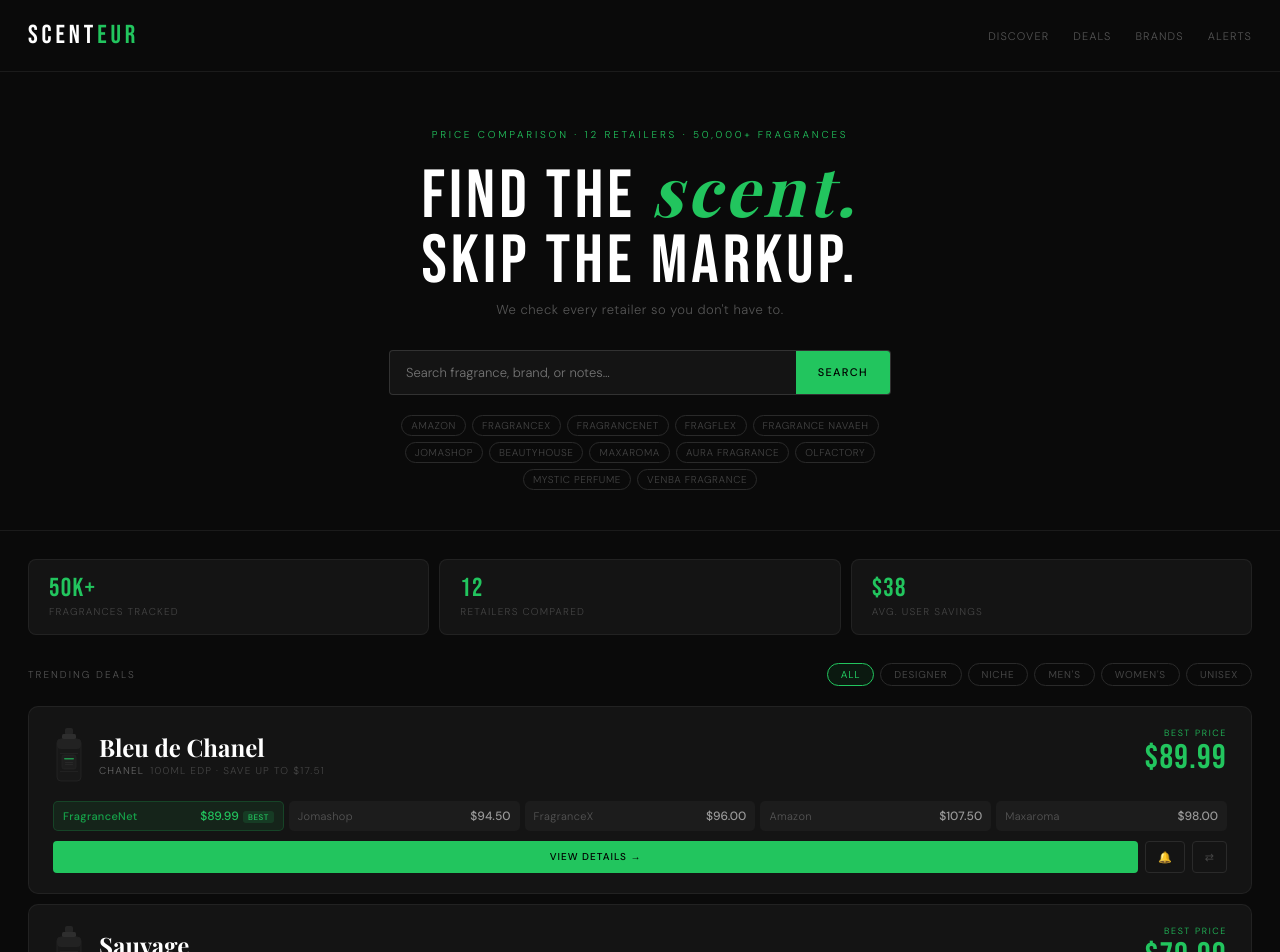
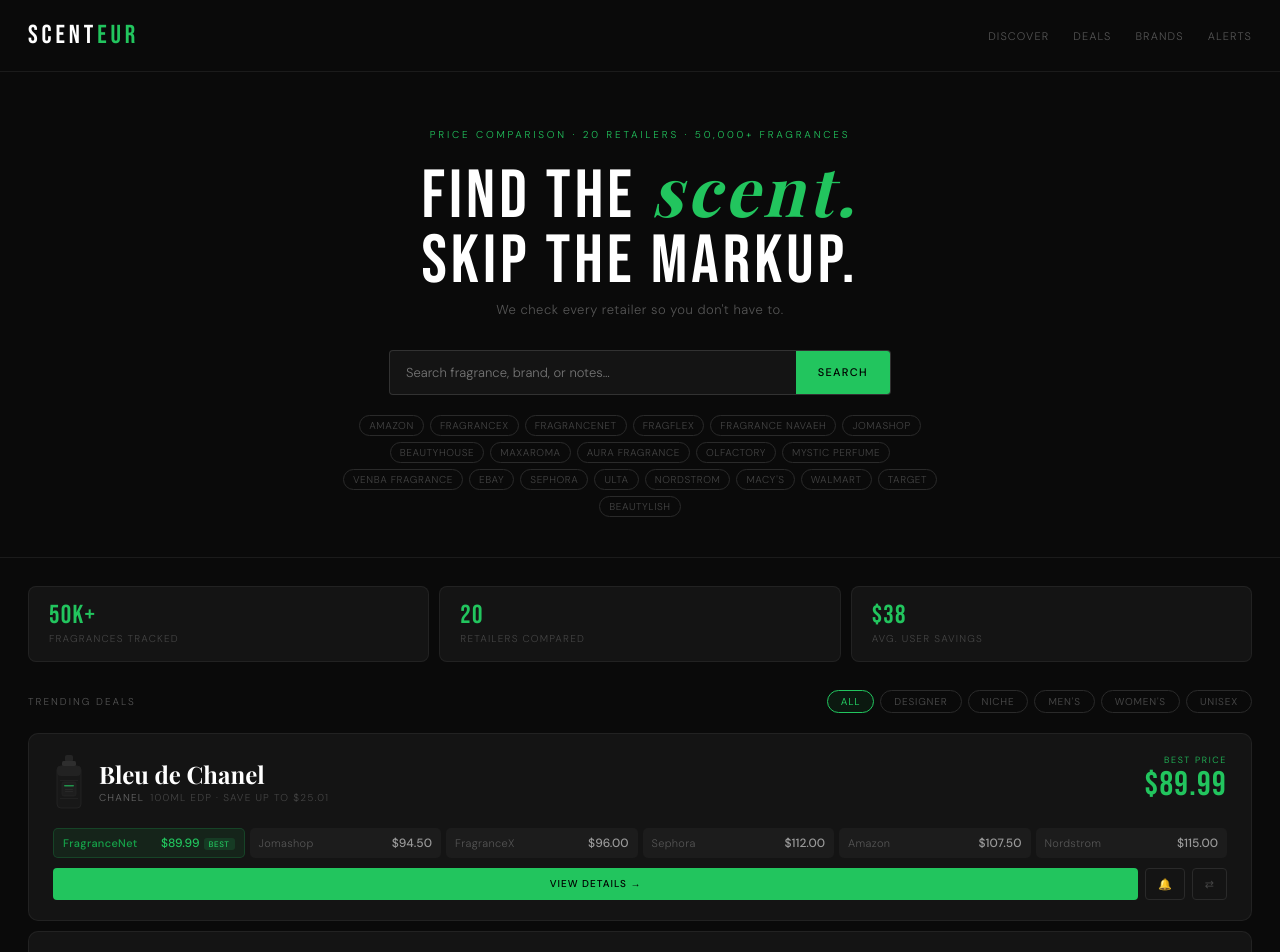
Before and after one commit to scenteur/scenteur, a React (Create React App) app: page / in a window 1280 px wide. Shown: the top 952 px of the page. Built offline with nearby package versions, Linux system fonts and the light colour scheme; a web font is replaced by a local one.

Commit message:
Add 20 retailers and expanded catalog

```diff
--- a/src/App.js
+++ b/src/App.js
@@ -1,14 +1,18 @@
 import React, { useState } from 'react';
 
-const RETAILERS = ["Amazon","FragranceX","FragranceNet","FragFlex","Fragrance Navaeh","Jomashop","Beautyhouse","Maxaroma","Aura Fragrance","Olfactory","Mystic Perfume","Venba Fragrance"];
+const RETAILERS = ["Amazon","FragranceX","FragranceNet","FragFlex","Fragrance Navaeh","Jomashop","Beautyhouse","Maxaroma","Aura Fragrance","Olfactory","Mystic Perfume","Venba Fragrance","eBay","Sephora","Ulta","Nordstrom","Macy's","Walmart","Target","Beautylish"];
 
 const CATALOG = [
-  {name:"Bleu de Chanel",brand:"Chanel",size:"100ml EDP",cat:"designer",gender:"mens",prices:[{s:"FragranceNet",p:89.99,best:true},{s:"Jomashop",p:94.50},{s:"FragranceX",p:96.00},{s:"Amazon",p:107.50},{s:"Maxaroma",p:98.00}]},
-  {name:"Sauvage",brand:"Dior",size:"100ml EDT",cat:"designer",gender:"mens",prices:[{s:"FragranceX",p:79.99,best:true},{s:"FragranceNet",p:83.00},{s:"Jomashop",p:85.00},{s:"Beautyhouse",p:91.50},{s:"Amazon",p:94.20}]},
-  {name:"Black Opium",brand:"YSL",size:"90ml EDP",cat:"designer",gender:"womens",prices:[{s:"Maxaroma",p:72.00,best:true},{s:"FragranceNet",p:81.50},{s:"Jomashop",p:84.00},{s:"Aura Fragrance",p:88.00},{s:"Amazon",p:94.00}]},
-  {name:"Baccarat Rouge 540",brand:"Maison Margiela",size:"70ml EDP",cat:"niche",gender:"unisex",prices:[{s:"Olfactory",p:189.00,best:true},{s:"FragFlex",p:198.50},{s:"Venba Fragrance",p:195.00},{s:"Mystic Perfume",p:204.00},{s:"Amazon",p:210.00}]},
-  {name:"Good Girl",brand:"Carolina Herrera",size:"80ml EDP",cat:"designer",gender:"womens",prices:[{s:"Fragrance Navaeh",p:68.00,best:true},{s:"FragranceNet",p:74.00},{s:"Beautyhouse",p:77.50},{s:"Maxaroma",p:79.00},{s:"Amazon",p:82.00}]},
-  {name:"Aventus",brand:"Creed",size:"100ml EDP",cat:"niche",gender:"mens",prices:[{s:"FragFlex",p:289.00,best:true},{s:"Olfactory",p:295.00},{s:"Jomashop",p:299.00},{s:"Mystic Perfume",p:310.00},{s:"Amazon",p:325.00}]},
+  {name:"Bleu de Chanel",brand:"Chanel",size:"100ml EDP",cat:"designer",gender:"mens",prices:[{s:"FragranceNet",p:89.99,best:true},{s:"Jomashop",p:94.50},{s:"FragranceX",p:96.00},{s:"Sephora",p:112.00},{s:"Amazon",p:107.50},{s:"Nordstrom",p:115.00}]},
+  {name:"Sauvage",brand:"Dior",size:"100ml EDT",cat:"designer",gender:"mens",prices:[{s:"FragranceX",p:79.99,best:true},{s:"FragranceNet",p:83.00},{s:"Jomashop",p:85.00},{s:"Ulta",p:98.00},{s:"Sephora",p:98.00},{s:"Amazon",p:94.20}]},
+  {name:"Black Opium",brand:"YSL",size:"90ml EDP",cat:"designer",gender:"womens",prices:[{s:"Maxaroma",p:72.00,best:true},{s:"FragranceNet",p:81.50},{s:"Walmart",p:86.00},{s:"Ulta",p:96.00},{s:"Sephora",p:96.00},{s:"Amazon",p:94.00}]},
+  {name:"Baccarat Rouge 540",brand:"Maison Margiela",size:"70ml EDP",cat:"niche",gender:"unisex",prices:[{s:"Olfactory",p:189.00,best:true},{s:"FragFlex",p:198.50},{s:"Beautylish",p:200.00},{s:"Venba Fragrance",p:195.00},{s:"Nordstrom",p:215.00},{s:"Amazon",p:210.00}]},
+  {name:"Good Girl",brand:"Carolina Herrera",size:"80ml EDP",cat:"designer",gender:"womens",prices:[{s:"Fragrance Navaeh",p:68.00,best:true},{s:"FragranceNet",p:74.00},{s:"Target",p:78.00},{s:"Beautyhouse",p:77.50},{s:"Macy's",p:92.00},{s:"Amazon",p:82.00}]},
+  {name:"Aventus",brand:"Creed",size:"100ml EDP",cat:"niche",gender:"mens",prices:[{s:"FragFlex",p:289.00,best:true},{s:"Olfactory",p:295.00},{s:"Jomashop",p:299.00},{s:"Beautylish",p:305.00},{s:"Nordstrom",p:325.00},{s:"Amazon",p:325.00}]},
+  {name:"La Vie Est Belle",brand:"Lancôme",size:"100ml EDP",cat:"designer",gender:"womens",prices:[{s:"Walmart",p:72.00,best:true},{s:"Target",p:75.00},{s:"FragranceNet",p:78.00},{s:"Ulta",p:89.00},{s:"Sephora",p:92.00},{s:"Amazon",p:85.00}]},
+  {name:"Ombre Leather",brand:"Tom Ford",size:"100ml EDP",cat:"niche",gender:"unisex",prices:[{s:"Jomashop",p:149.00,best:true},{s:"Maxaroma",p:155.00},{s:"Nordstrom",p:185.00},{s:"Sephora",p:185.00},{s:"Amazon",p:172.00},{s:"eBay",p:162.00}]},
+  {name:"Flowerbomb",brand:"Viktor & Rolf",size:"100ml EDP",cat:"designer",gender:"womens",prices:[{s:"FragranceNet",p:98.00,best:true},{s:"Walmart",p:105.00},{s:"Ulta",p:119.00},{s:"Sephora",p:119.00},{s:"Macy's",p:122.00},{s:"Amazon",p:112.00}]},
+  {name:"Y Eau de Parfum",brand:"Yves Saint Laurent",size:"100ml EDP",cat:"designer",gender:"mens",prices:[{s:"Aura Fragrance",p:74.00,best:true},{s:"FragranceX",p:79.00},{s:"Walmart",p:82.00},{s:"Ulta",p:95.00},{s:"Sephora",p:95.00},{s:"Amazon",p:89.00}]},
 ];
 
 const styles = {
@@ -25,7 +29,7 @@
   searchWrap:{display:'flex',maxWidth:500,margin:'0 auto 1.25rem',background:'#141414',border:'0.5px solid rgba(255,255,255,0.13)',borderRadius:4,overflow:'hidden'},
   searchInput:{flex:1,background:'transparent',border:'none',outline:'none',padding:'13px 16px',fontFamily:"'DM Sans',sans-serif",fontSize:13,fontWeight:300,color:'#e8e8e8'},
   searchBtn:{padding:'13px 22px',background:'#22c55e',border:'none',fontFamily:"'DM Sans',sans-serif",fontSize:11,fontWeight:500,letterSpacing:'0.12em',textTransform:'uppercase',color:'#000',cursor:'pointer'},
-  retailers:{display:'flex',justifyContent:'center',flexWrap:'wrap',gap:6,maxWidth:560,margin:'0 auto'},
+  retailers:{display:'flex',justifyContent:'center',flexWrap:'wrap',gap:6,maxWidth:620,margin:'0 auto'},
   rpill:{fontSize:10,letterSpacing:'0.06em',padding:'3px 9px',border:'0.5px solid #2a2a2a',borderRadius:20,color:'#444',textTransform:'uppercase'},
   stats:{display:'grid',gridTemplateColumns:'repeat(3,1fr)',gap:10,padding:'1.75rem 1.75rem 0'},
   stat:{background:'#141414',border:'0.5px solid rgba(255,255,255,0.06)',borderRadius:8,padding:'1rem 1.25rem'},
@@ -100,7 +104,7 @@
         </nav>
 
         <div style={styles.hero}>
-          <div style={styles.eyebrow}>Price comparison · 12 retailers · 50,000+ fragrances</div>
+          <div style={styles.eyebrow}>Price comparison · 20 retailers · 50,000+ fragrances</div>
           <div style={styles.heroTitle}>Find the <em style={styles.heroEm}>scent.</em><br/>Skip the markup.</div>
           <div style={styles.heroSub}>We check every retailer so you don't have to.</div>
           <div style={styles.searchWrap}>
@@ -113,7 +117,7 @@
         </div>
 
         <div style={styles.stats}>
-          {[{n:'50K+',l:'Fragrances tracked'},{n:'12',l:'Retailers compared'},{n:'$38',l:'Avg. user savings'}].map(s => (
+          {[{n:'50K+',l:'Fragrances tracked'},{n:'20',l:'Retailers compared'},{n:'$38',l:'Avg. user savings'}].map(s => (
             <div key={s.l} style={styles.stat}>
               <div style={styles.statNum}>{s.n}</div>
               <div style={styles.statLbl}>{s.l}</div>
```
